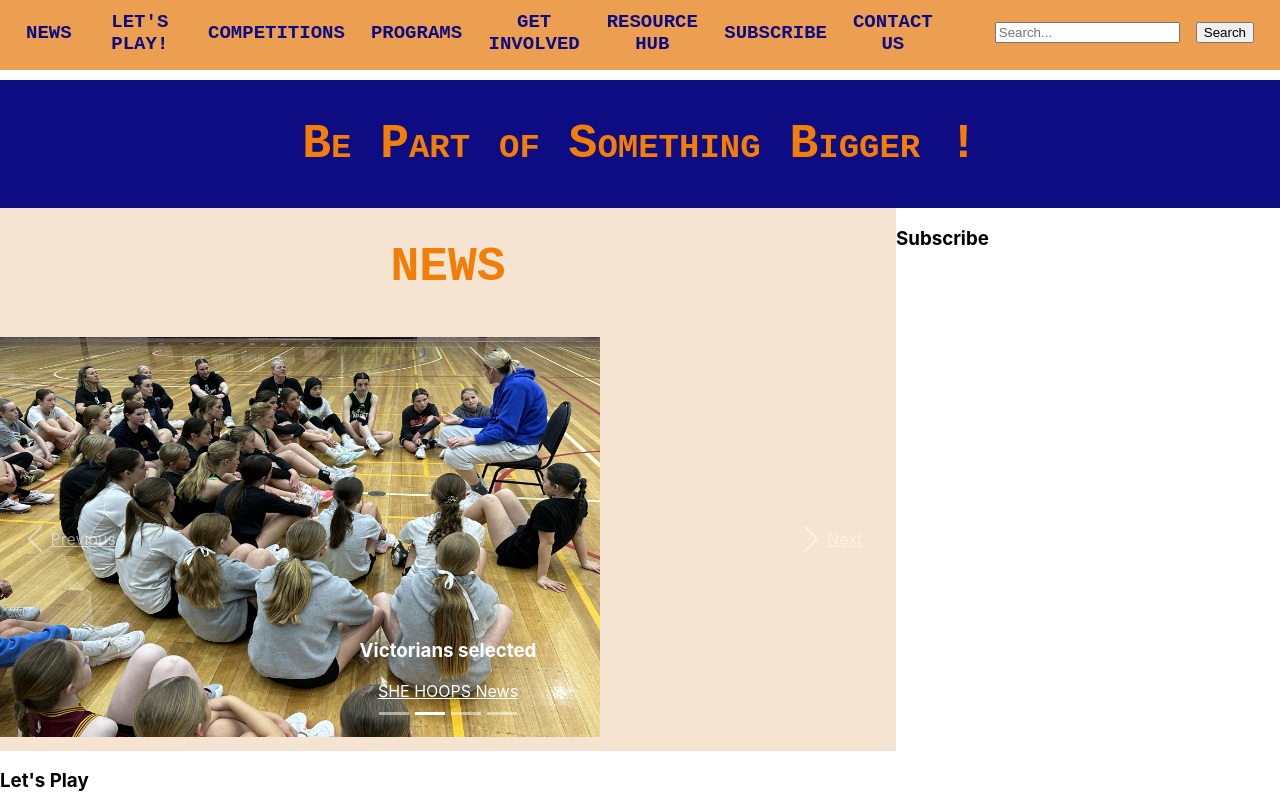
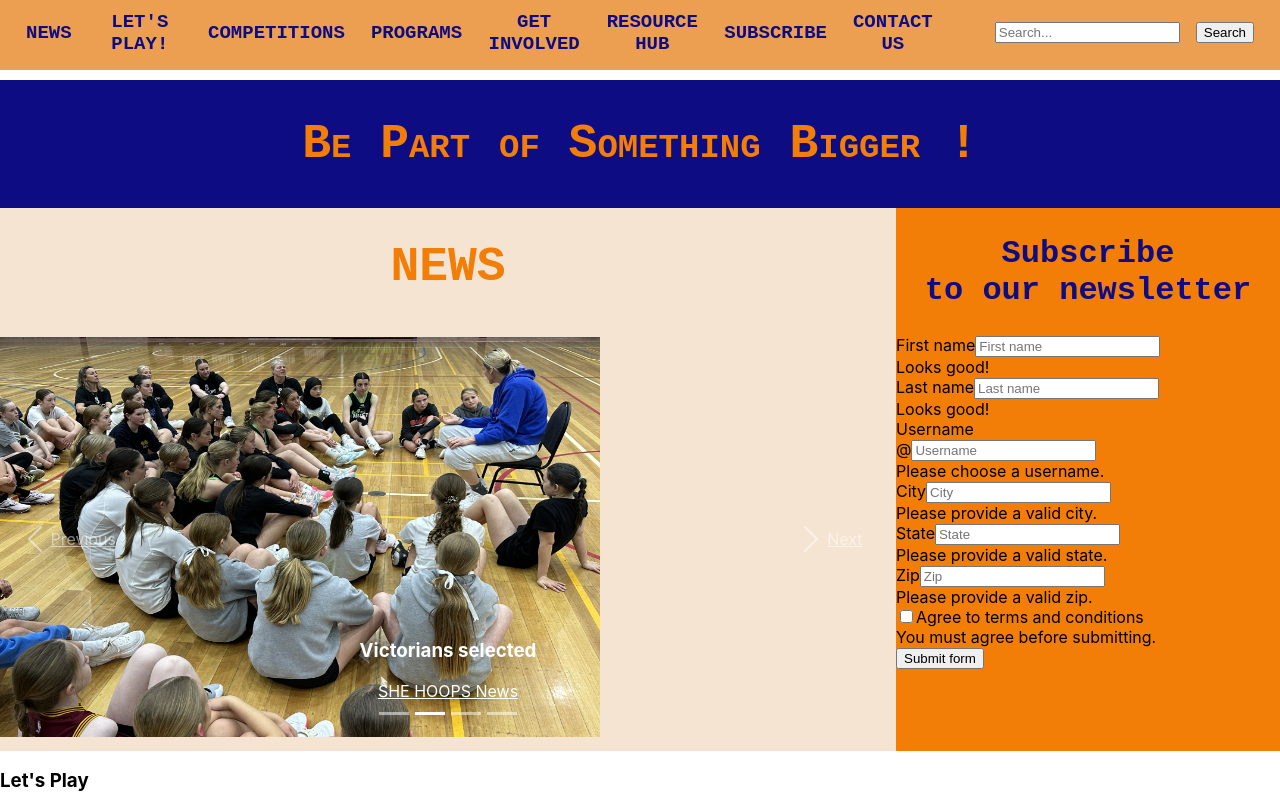
Before and after one commit to acidsafari/fs-basket-app, a React (Create React App) app: page / in a window 1280 px wide. Shown: the top 800 px of the page. Built offline with nearby package versions, Linux system fonts and the light colour scheme.

Commit message:
initial subscribe commit

```diff
--- a/package.json
+++ b/package.json
@@ -7,6 +7,7 @@
     "@testing-library/react": "^13.4.0",
     "@testing-library/user-event": "^13.5.0",
     "bootstrap": "^5.3.3",
+    "formik": "^2.4.5",
     "react": "^18.2.0",
     "react-bootstrap": "^2.10.2",
     "react-dom": "^18.2.0",
@@ -14,7 +15,8 @@
     "react-router-dom": "^6.22.3",
     "react-scripts": "5.0.1",
     "react-youtube": "^10.1.0",
-    "web-vitals": "^2.1.4"
+    "web-vitals": "^2.1.4",
+    "yup": "^1.4.0"
   },
   "scripts": {
     "start": "react-scripts start",
--- a/src/App.js
+++ b/src/App.js
@@ -4,6 +4,7 @@ import Navigation from "./Components/Navigation/Navigation";
 import Header from "./Components/Header/Header";
 import News from "./Components/News/News";
 import Subscribe from "./Components/Subscribe/Subscribe";
+import SubscribeTest from "./Components/Subscribe/SubscribeTest";
 import Main from "./Components/Main/Main";
 import ResourceHub from "./Components/ResourceHub/ResourceHub";
 import Footer from "./Components/Footer/Footer";
@@ -15,7 +16,7 @@ function App() {
       <Header />
       <div className='MainAside'>
         <News />
-        <Subscribe />
+        <SubscribeTest />
       </div>
       <Main />
       <ResourceHub />
--- /dev/null
+++ b/src/Components/Subscribe/Subscribe.css
@@ -0,0 +1,30 @@
+/* || news layout */
+
+* {
+    box-sizing: border-box;
+}
+
+body {
+    margin: 0;
+}
+
+h2 {
+    font-family: 'Scribble Box', monospace;
+    font-size: 2rem;
+    text-align: center;
+    color: #0e0c83;
+}
+
+a {
+    color: #fff;
+}
+
+.Subscribe {
+    width: 30%;
+
+    display: flex;
+    flex-basis: auto;
+    flex-direction: column;
+    overflow: hidden;
+    background:rgb(242, 125, 7);
+}
--- a/src/Components/Subscribe/Subscribe.js
+++ b/src/Components/Subscribe/Subscribe.js
@@ -1,9 +1,33 @@
 import React from 'react';
+import "./Subscribe.css";
 
 const Subscribe = () => {
     return (
         <div className="Subscribe">
-            <h3>Subscribe</h3>
+            <h2>Newsletter</h2>
+            <form method="post">
+                <label for="name">Name </label>
+                <input type="text" title="name"
+                    placeholder="Enter your name" required />
+                    <br/>
+                <label for="surname">Surname </label>
+                    <input type="text" title="surname"
+                        placeholder="Enter your surname" required />
+                        <br />
+                    <label for="email">Email </label>
+                    <input type="email" title="email"
+                        placeholder="Enter your email" required />
+                        <br/>
+                    <label for="postcode">Postcode </label>
+                    <input type="text" title="postcode"
+                        placeholder="Enter your postcode" required />
+                        <br />
+                        <br/>
+                    <label for="newsletter">Please send me the newsletter </label>
+                    <input type="submit" value="Subscribe">
+                        </input>
+                    <br />
+            </form>
         </div>
     );
 };
--- /dev/null
+++ b/src/Components/Subscribe/SubscribeTest.js
@@ -0,0 +1,135 @@
+import React from 'react';
+import "./Subscribe.css";
+import { useState } from 'react';
+import Button from 'react-bootstrap/Button';
+import Col from 'react-bootstrap/Col';
+import Form from 'react-bootstrap/Form';
+import InputGroup from 'react-bootstrap/InputGroup';
+import Row from 'react-bootstrap/Row';
+
+function SubscribeTest() {
+
+  const [validated, setValidated] = useState(false);
+
+  const handleSubmit = (event) => {
+    const form = event.currentTarget;
+    if (form.checkValidity() === false) {
+      event.preventDefault();
+      event.stopPropagation();
+    }
+
+    setValidated(true);
+  };
+
+  return (
+    <div className="Subscribe">
+            <h2>Subscribe
+                <br/>to our newsletter</h2>
+    <Form noValidate validated={validated} onSubmit={handleSubmit}>
+      <Row className="mb-3">
+        <Form.Group as={Col} md="4" controlId="validationCustom01">
+          <Form.Label>First name</Form.Label>
+          <Form.Control
+            required
+            type="text"
+            placeholder="First name"
+          />
+          <Form.Control.Feedback>Looks good!</Form.Control.Feedback>
+        </Form.Group>
+        <Form.Group as={Col} md="4" controlId="validationCustom02">
+          <Form.Label>Last name</Form.Label>
+          <Form.Control
+            required
+            type="text"
+            placeholder="Last name"
+          />
+          <Form.Control.Feedback>Looks good!</Form.Control.Feedback>
+        </Form.Group>
+        <Form.Group as={Col} md="4" controlId="validationCustomUsername">
+          <Form.Label>Username</Form.Label>
+          <InputGroup hasValidation>
+            <InputGroup.Text id="inputGroupPrepend">@</InputGroup.Text>
+            <Form.Control
+              type="text"
+              placeholder="Username"
+              aria-describedby="inputGroupPrepend"
+              required
+            />
+            <Form.Control.Feedback type="invalid">
+              Please choose a username.
+            </Form.Control.Feedback>
+          </InputGroup>
+        </Form.Group>
+      </Row>
+      <Row className="mb-3">
+        <Form.Group as={Col} md="6" controlId="validationCustom03">
+          <Form.Label>City</Form.Label>
+          <Form.Control type="text" placeholder="City" required />
+          <Form.Control.Feedback type="invalid">
+            Please provide a valid city.
+          </Form.Control.Feedback>
+        </Form.Group>
+        <Form.Group as={Col} md="3" controlId="validationCustom04">
+          <Form.Label>State</Form.Label>
+          <Form.Control type="text" placeholder="State" required />
+          <Form.Control.Feedback type="invalid">
+            Please provide a valid state.
+          </Form.Control.Feedback>
+        </Form.Group>
+        <Form.Group as={Col} md="3" controlId="validationCustom05">
+          <Form.Label>Zip</Form.Label>
+          <Form.Control type="text" placeholder="Zip" required />
+          <Form.Control.Feedback type="invalid">
+            Please provide a valid zip.
+          </Form.Control.Feedback>
+        </Form.Group>
+      </Row>
+      <Form.Group className="mb-3">
+        <Form.Check
+          required
+          label="Agree to terms and conditions"
+          feedback="You must agree before submitting."
+          feedbackType="invalid"
+        />
+      </Form.Group>
+      <Button type="submit">Submit form</Button>
+    </Form>
+    </div>
+  );
+}
+/*
+export default FormExample;
+
+const Subscribe = () => {
+    return (
+        <div className="Subscribe">
+            <h2>Subscribe
+                <br/>to our newsletter</h2>
+            <form method="post">
+                <label for="name">Name </label>
+                <input type="text" title="name"
+                    placeholder="Enter your name" required />
+                    <br/>
+                <label for="surname">Surname </label>
+                    <input type="text" title="surname"
+                        placeholder="Enter your surname" required />
+                        <br />
+                    <label for="email">Email </label>
+                    <input type="email" title="email"
+                        placeholder="Enter your email" required />
+                        <br/>
+                    <label for="postcode">Postcode </label>
+                    <input type="text" title="postcode"
+                        placeholder="Enter your postcode" required />
+                        <br />
+                        <br/>
+                    <label for="newsletter">Please send me the newsletter </label>
+                    <input type="submit" value="Subscribe">
+                        </input>
+                    <br />
+            </form>
+        </div>
+    );
+};
+*/
+export default SubscribeTest;
```
Also changed, not shown: 1 other file (tests, documents, lock files or other folders).
